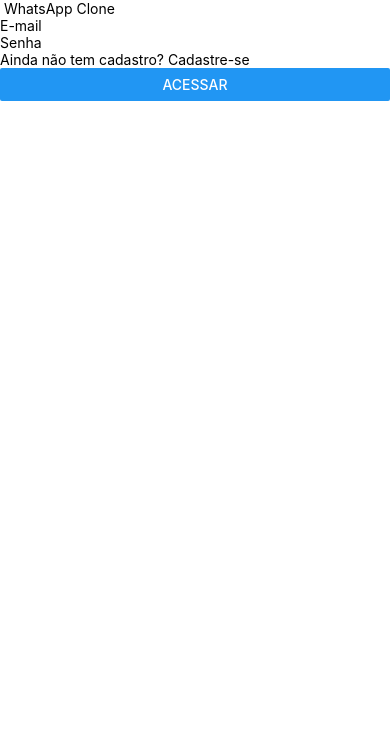
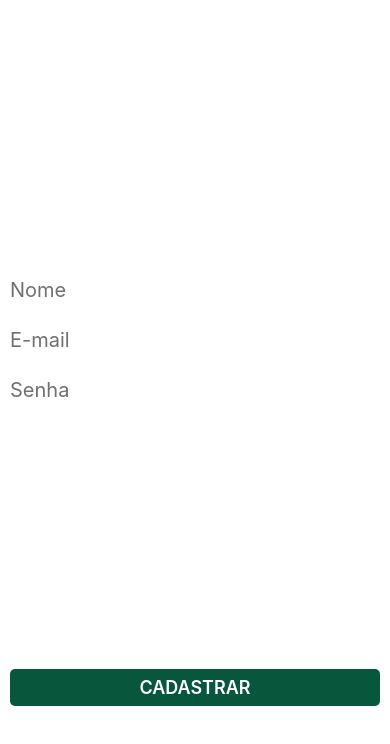
Before and after one commit to Aprenx/react-native-whatsapp-clone, a React Native app: screen / in a window 390 px wide. Shown: the top 744 px of the page. Built offline with nearby package versions, Linux system fonts and the light colour scheme.

Commit message:
Atualização do FormLogin e criação do FormCadastro

```diff
--- a/src/App.js
+++ b/src/App.js
@@ -1,7 +1,8 @@
 import React from 'react';
 import { View, Text } from 'react-native';
 import FormLogin from './componentes/FormLogin.js';
+import FormCadastro from './componentes/FormCadastro.js';
 
 export default props => (
-  <FormLogin />
+  <FormCadastro />
 );
--- /dev/null
+++ b/src/componentes/FormCadastro.js
@@ -0,0 +1,61 @@
+import React from 'react';
+import { View, TouchableOpacity, Text, TextInput } from 'react-native';
+
+export default props => (
+    <View style={estilo.container}>
+        <View style={estilo.containerInputs}>
+            <TextInput
+                underlineColorAndroid="#08563c"
+                selectionColor="#08563c"
+                style={estilo.inputs}
+                placeholder="Nome"
+            />
+            <TextInput
+                underlineColorAndroid="#08563c"
+                selectionColor="#08563c"
+                style={estilo.inputs}
+                placeholder="E-mail
+            "/>
+            <TextInput
+                underlineColorAndroid="#08563c"
+                selectionColor="#08563c"
+                style={estilo.inputs}
+                placeholder="Senha"
+            />
+        </View>
+        <View style={estilo.containerBotao}>
+            <TouchableOpacity style={estilo.botao} onPress={() => false}>
+                <Text style={estilo.textoBotao}>CADASTRAR</Text>
+            </TouchableOpacity>
+        </View>
+    </View>
+)
+
+const estilo = {
+    container: {
+        flex: 1,
+        padding: 10,
+    },
+    containerInputs: {
+        flex: 4,
+        justifyContent: 'center',
+    },
+    containerBotao: { flex: 1 },
+    botao: {
+        backgroundColor: "#08563c",
+        padding: 8,
+        borderRadius: 5,
+    },
+    textoBotao: {
+        fontSize: 18,
+        color: "#FFFFFF",
+        textAlign: "center",
+        fontWeight: '600'
+    },
+    textCadastrar: { fontSize: 20 },
+    inputs: {
+        fontSize: 20,
+        color: "#707070",
+        height: 50,
+    }
+}
--- a/src/componentes/FormLogin.js
+++ b/src/componentes/FormLogin.js
@@ -1,18 +1,70 @@
 import React from 'React';
-import { View, Text, Button, TextInput } from 'react-native';
+import { View, Text, TouchableOpacity, TextInput } from 'react-native';
 
 export default props => (
-    <View>
-        <View>
-            <Text> WhatsApp Clone </Text>
+    <View style={estilo.container}>
+        <View style={estilo.containerTitulo}>
+            <Text style={estilo.textoTitulo}> WhatsApp Clone </Text>
         </View>
-        <View>
-            <TextInput placeholder='E-mail' />
-            <TextInput placeholder='Senha' />
-            <Text>Ainda não tem cadastro? Cadastre-se</Text>
+        <View style={estilo.containerInputs}>
+            <TextInput
+                underlineColorAndroid="#08563c"
+                selectionColor="#08563c"
+                style={estilo.inputs}
+                placeholder='E-mail'
+            />
+            <TextInput
+                underlineColorAndroid="#08563c"
+                selectionColor="#08563c"
+                style={estilo.inputs}
+                placeholder='Senha'
+            />
+            <Text style={estilo.textCadastrar}>Ainda não tem cadastro? Cadastre-se</Text>
         </View>
-        <View>
-            <Button title="Acessar" onPress={() => false} />
+        <View style={estilo.containerBotao}>
+            <TouchableOpacity style={estilo.botao} onPress={() => false}>
+                <Text style={estilo.textoBotao}>ACESSAR</Text>
+            </TouchableOpacity >
         </View>
     </View>
 );
+
+const estilo = {
+    container: {
+        flex: 1,
+        padding: 10,
+    },
+    containerTitulo: {
+        flex: 1,
+        justifyContent: 'center',
+        alignItems: 'center',
+    },
+    containerInputs: {
+        flex: 2,
+    },
+    containerBotao: {
+        flex: 2,
+    },
+    botao: {
+        backgroundColor: "#08563c",
+        padding: 8,
+        borderRadius: 5,
+    },
+    textoBotao: {
+        fontSize: 18,
+        color: "#FFFFFF",
+        textAlign: "center",
+        fontWeight: '600'
+    },
+    textoTitulo: {
+        fontSize: 25,
+    },
+    textCadastrar: {
+        fontSize: 20,
+    },
+    inputs: {
+        fontSize: 20,
+        color: "#707070",
+        height: 50,
+    }
+}
```
